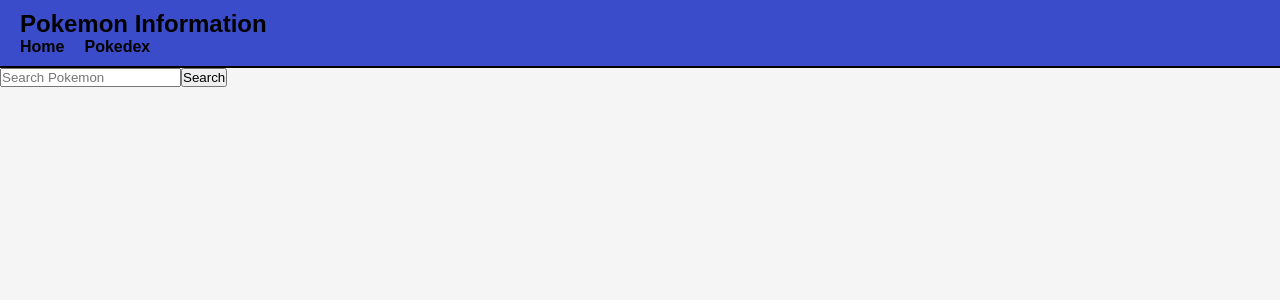
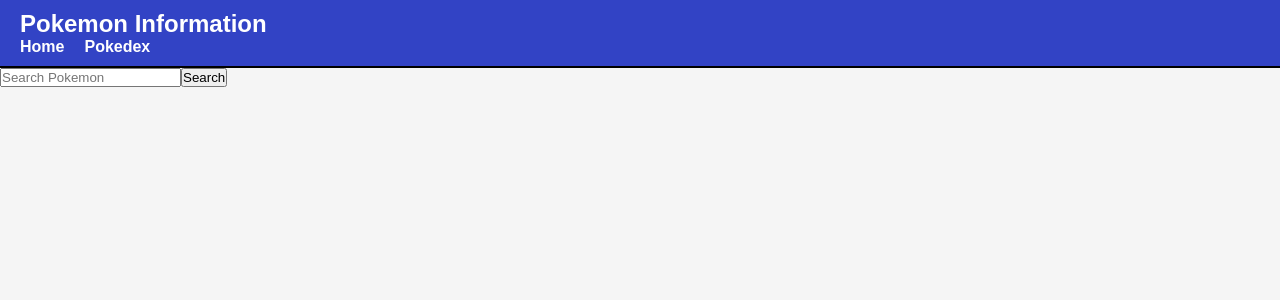
Before and after one commit to dfitzpatrick13/Mod2, a React (Vite) app in the folder mod2/: page / in a window 1280 px wide. Shown: the top 300 px of the page. Built offline with nearby package versions, Linux system fonts and the light colour scheme.

Commit message:
more stlying

```diff
--- a/mod2/src/App.css
+++ b/mod2/src/App.css
@@ -1,6 +1,6 @@
 /* NavBar.css */
 .navbar {
-  background-color: #3B4CCA;
+  background-color: #3243c5;
   border-bottom: 2px solid #000;
   padding: 10px 20px;
 }
@@ -9,12 +9,12 @@
   margin: 0;
   font-size: 24px;
   font-weight: bold;
-  color: #000;
+  color: #ffffff;
 }
 
 .links a {
   text-decoration: none;
-  color: #000;
+  color: #ffffff;
   font-weight: bold;
   margin-right: 20px;
 }
```
